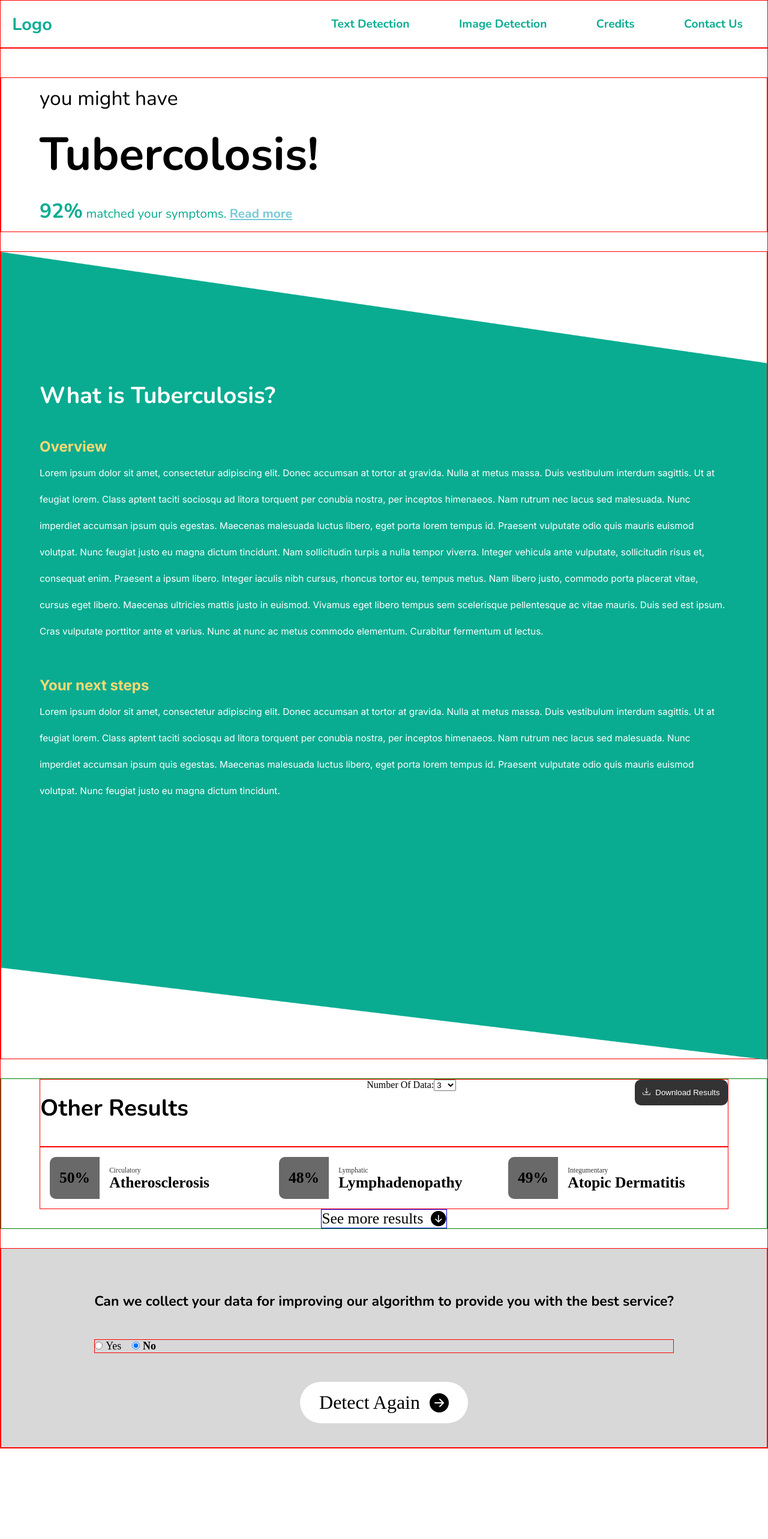
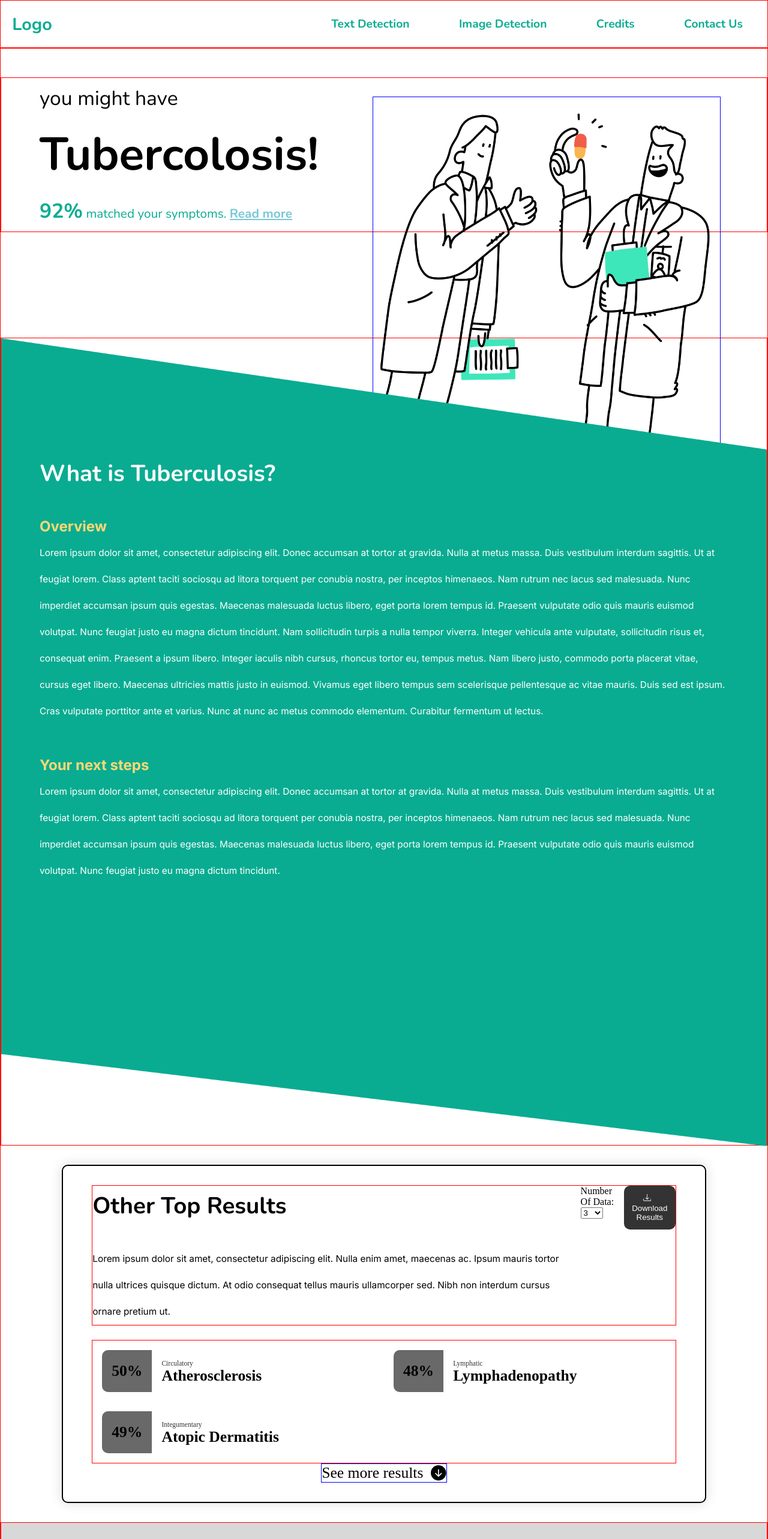
Before and after one commit to MichaelAndreyeshchev/disease-classification-system, a React (Create React App) app: page /result in a window 1280 px wide. Shown: the top 2566 px of the page at 60% size. Before the commit the page ends 2415 px from the top, so only its background shows below. Built offline with nearby package versions, Linux system fonts and the light colour scheme.

Commit message:
feat: add image and style result card

```diff
--- a/src/pages/Result/Result.js
+++ b/src/pages/Result/Result.js
@@ -6,6 +6,7 @@ import styles from './Result.module.css';
 import { BsFillArrowDownCircleFill, BsDownload } from 'react-icons/bs';
 import Modal from '../../components/Modal/Modal';
 import background from '../../Images/Vector 10.png';
+import healthCheck from '../../Images/Layer 2.png';
 
 function Result() {
   const [modalClicked, setModalClicked] = useState(false);
@@ -152,6 +153,7 @@ function Result() {
       <article
         className={styles.container + ' ' + styles['container--background']}
       >
+        <img className={styles.container__image} src={healthCheck} alt='' />
         <img className={styles.container__background} src={background} alt='' />
         <div className={styles.wrapper}>
           <h2 className={styles.container__heading}>What is Tuberculosis?</h2>
@@ -201,9 +203,19 @@ function Result() {
       </article>
 
       <article className={styles.container + ' ' + styles['container--result']}>
-        <article className={styles['container_header']}>
+        <article className={styles['container__header']}>
           <div>
-            <h2 className={styles.container__heading}>Other Results</h2>
+            <h2 className={styles.container__heading}>Other Top Results</h2>
+            <p
+              className={
+                styles.container__description + ' ' + styles['no--margin']
+              }
+            >
+              Lorem ipsum dolor sit amet, consectetur adipiscing elit. Nulla
+              enim amet, maecenas ac. Ipsum mauris tortor nulla ultrices quisque
+              dictum. At odio consequat tellus mauris ullamcorper sed. Nibh non
+              interdum cursus ornare pretium ut.
+            </p>
           </div>
 
           <div>
--- a/src/pages/Result/Result.module.css
+++ b/src/pages/Result/Result.module.css
@@ -38,10 +38,7 @@
   color: #ffffff;
   position: relative;
   height: 1347px;
-  /* background: url('../../Images/Vector 10.png'); */
-  /* background-size: cover; */
-  /* background-position: ; */
-  /* background-repeat: no-repeat; */
+  margin-top: 10em;
 }
 
 .container__background {
@@ -51,11 +48,20 @@
   position: absolute;
 }
 
-.container_header {
+.container__image {
+  position: absolute;
+  width: 580px;
+  top: -30%;
+  right: 6%;
+  border: 1px solid blue;
+}
+
+.container__header {
   display: flex;
   justify-content: space-between;
   width: 100%;
   border: 1px solid red;
+  margin-bottom: 1.5em;
 }
 
 .header__button {
@@ -90,7 +96,7 @@
 .container__heading {
   font-size: clamp(1.6rem, 3vw, 3.5rem);
   font-weight: 700;
-  line-height: 95px;
+  margin-bottom: 2rem;
 }
 
 .container__result {
@@ -147,9 +153,19 @@
   margin-bottom: 3em;
 }
 
+.no--margin {
+  margin: 0;
+}
+
 .container--result {
+  width: 84%;
+  padding: 2em 3em;
   border: 1px solid green;
   margin-bottom: 2em;
+  background: #ffffff;
+  border: 2px solid #000000;
+  box-shadow: 0px 0px 20px rgba(0, 0, 0, 0.15);
+  border-radius: 10px;
 }
 
 .container__footer {
```
Also changed, not shown: src/Images/Layer 2.png (added).
